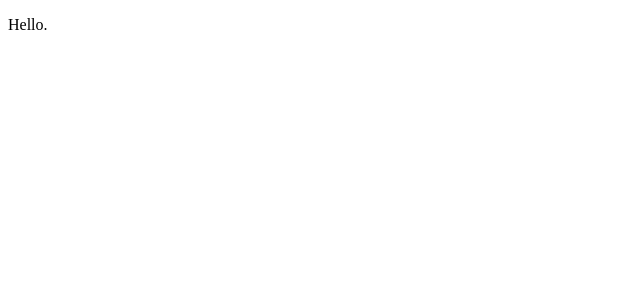
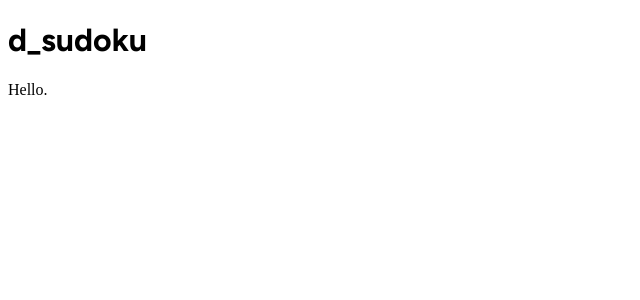
Before and after one commit to David-England/solver-zero-ui-2, a Next.js app: page / in a window 1280 px wide. Shown: the top 300 px of the page, without its empty margins (0-640 px from the left). Built offline with nearby package versions, Linux system fonts and the light colour scheme.

Commit message:
Add title to root layout and metadata

```diff
--- a/src/app/layout.tsx
+++ b/src/app/layout.tsx
@@ -1,3 +1,14 @@
+import { Metadata } from 'next';
+import { Figtree } from 'next/font/google'
+
+const figtree = Figtree({
+  subsets: ['latin']
+})
+
+export const metadata: Metadata = {
+  title: 'd_sudoku'
+}
+
 export default function RootLayout({
   children,
 }: Readonly<{
@@ -6,6 +17,7 @@ export default function RootLayout({
   return (
     <html lang="en">
       <body>
+        <h1 className={figtree.className}>d_sudoku</h1>
         {children}
       </body>
     </html>
```
